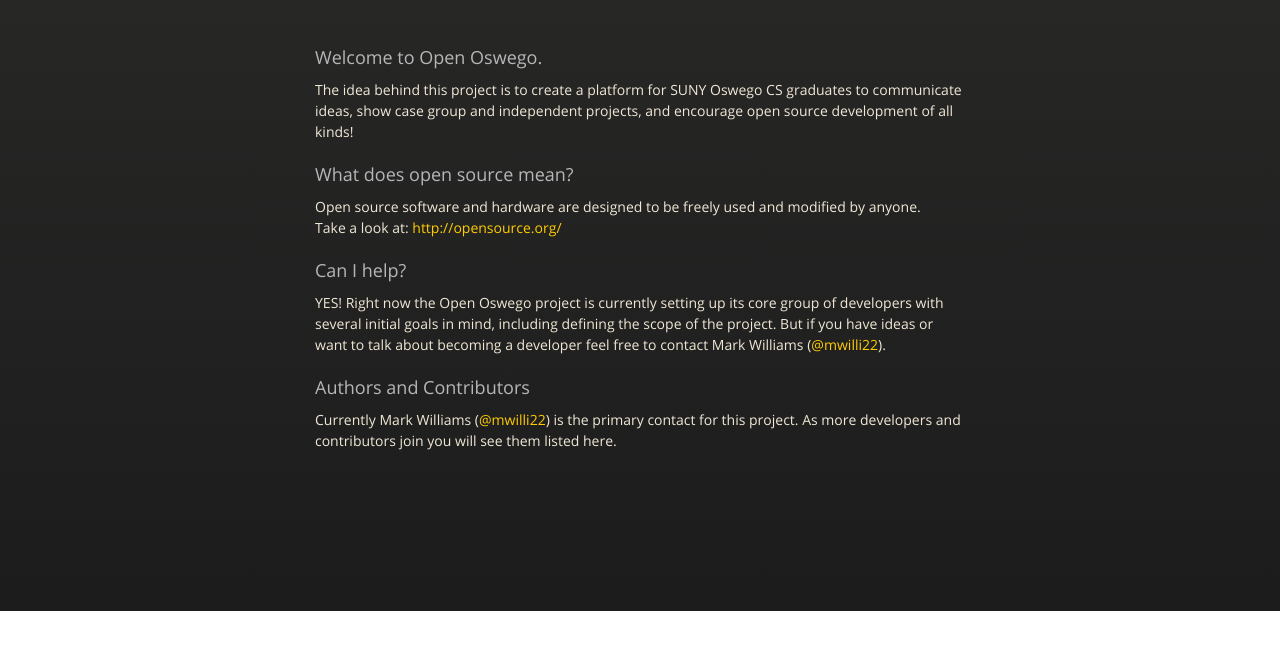
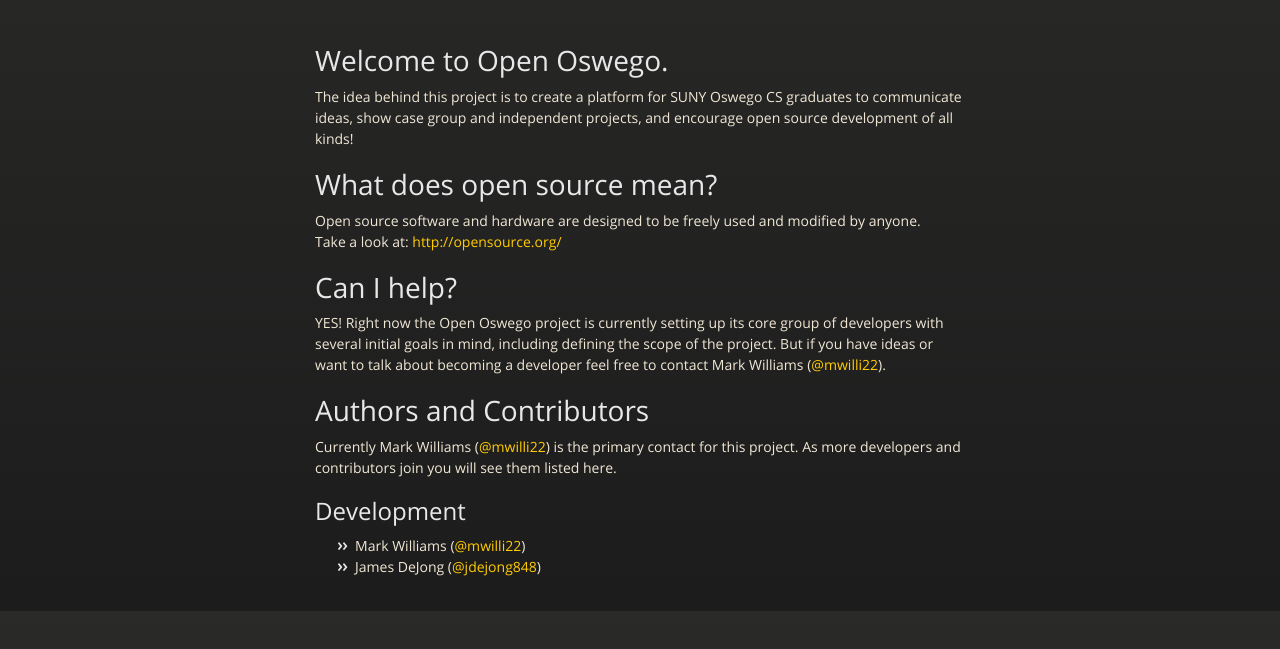
Before and after one commit to OpenOswego/OpenOswego.github.io, a plain HTML site: page index.html in a window 1280 px wide. Shown: the part 189-838 px from the top of the page. Before the commit the page ends 800 px from the top, so only its background shows below. Drawn offline with nearby package versions, Linux system fonts and the light colour scheme.

Commit message:
Replace master branch with page content via GitHub

```diff
--- a/index.html
+++ b/index.html
@@ -35,26 +35,34 @@
           <span class="credits right">Hosted on GitHub Pages &mdash; Theme by <a href="https://twitter.com/michigangraham">mattgraham</a></span>
         </div>
 
-        <h3>
-<a id="welcome-to-open-oswego" class="anchor" href="#welcome-to-open-oswego" aria-hidden="true"><span class="octicon octicon-link"></span></a>Welcome to Open Oswego.</h3>
+        <h1>
+<a id="welcome-to-open-oswego" class="anchor" href="#welcome-to-open-oswego" aria-hidden="true"><span class="octicon octicon-link"></span></a>Welcome to Open Oswego.</h1>
 
 <p>The idea behind this project is to create a platform for SUNY Oswego CS graduates to communicate ideas, show case group and independent projects,  and encourage open source development of all kinds!</p>
 
-<h3>
-<a id="what-does-open-source-mean" class="anchor" href="#what-does-open-source-mean" aria-hidden="true"><span class="octicon octicon-link"></span></a>What does open source mean?</h3>
+<h1>
+<a id="what-does-open-source-mean" class="anchor" href="#what-does-open-source-mean" aria-hidden="true"><span class="octicon octicon-link"></span></a>What does open source mean?</h1>
 
 <p>Open source software and hardware are designed to be freely used and modified by anyone.<br>
 Take a look at: <a href="http://opensource.org/">http://opensource.org/</a></p>
 
-<h3>
-<a id="can-i-help" class="anchor" href="#can-i-help" aria-hidden="true"><span class="octicon octicon-link"></span></a>Can I help?</h3>
+<h1>
+<a id="can-i-help" class="anchor" href="#can-i-help" aria-hidden="true"><span class="octicon octicon-link"></span></a>Can I help?</h1>
 
 <p>YES!  Right now the Open Oswego project is currently setting up its core group of developers with several initial goals in mind, including defining the scope of the project.  But if you have ideas or want to talk about becoming a developer feel free to contact Mark Williams (<a href="https://github.com/mwilli22" class="user-mention">@mwilli22</a>).</p>
 
-<h3>
-<a id="authors-and-contributors" class="anchor" href="#authors-and-contributors" aria-hidden="true"><span class="octicon octicon-link"></span></a>Authors and Contributors</h3>
+<h1>
+<a id="authors-and-contributors" class="anchor" href="#authors-and-contributors" aria-hidden="true"><span class="octicon octicon-link"></span></a>Authors and Contributors</h1>
 
 <p>Currently Mark Williams (<a href="https://github.com/mwilli22" class="user-mention">@mwilli22</a>) is the primary contact for this project.  As more developers and contributors join you will see them listed here.</p>
+
+<h2>
+<a id="development" class="anchor" href="#development" aria-hidden="true"><span class="octicon octicon-link"></span></a>Development</h2>
+
+<ul>
+<li>Mark Williams (<a href="https://github.com/mwilli22" class="user-mention">@mwilli22</a>)</li>
+<li>James DeJong (<a href="https://github.com/jdejong848" class="user-mention">@jdejong848</a>)</li>
+</ul>
       </section>
 
     </div>
--- a/params.json
+++ b/params.json
@@ -1 +1 @@
-{"name":"Openoswego.GitHub.io","tagline":"","body":"### Welcome to Open Oswego.\r\nThe idea behind this project is to create a platform for SUNY Oswego CS graduates to communicate ideas, show case group and independent projects,  and encourage open source development of all kinds!\r\n\r\n### What does open source mean?\r\nOpen source software and hardware are designed to be freely used and modified by anyone.  \r\nTake a look at: http://opensource.org/\r\n\r\n### Can I help?\r\nYES!  Right now the Open Oswego project is currently setting up its core group of developers with several initial goals in mind, including defining the scope of the project.  But if you have ideas or want to talk about becoming a developer feel free to contact Mark Williams (@mwilli22).\r\n\r\n### Authors and Contributors\r\nCurrently Mark Williams (@mwilli22) is the primary contact for this project.  As more developers and contributors join you will see them listed here.\r\n","google":"","note":"Don't delete this file! It's used internally to help with page regeneration."}
+{"name":"Openoswego.GitHub.io","tagline":"","body":"# Welcome to Open Oswego.\r\nThe idea behind this project is to create a platform for SUNY Oswego CS graduates to communicate ideas, show case group and independent projects,  and encourage open source development of all kinds!\r\n\r\n# What does open source mean?\r\nOpen source software and hardware are designed to be freely used and modified by anyone.  \r\nTake a look at: http://opensource.org/\r\n\r\n# Can I help?\r\nYES!  Right now the Open Oswego project is currently setting up its core group of developers with several initial goals in mind, including defining the scope of the project.  But if you have ideas or want to talk about becoming a developer feel free to contact Mark Williams (@mwilli22).\r\n\r\n# Authors and Contributors\r\nCurrently Mark Williams (@mwilli22) is the primary contact for this project.  As more developers and contributors join you will see them listed here.\r\n\r\n## Development\r\n* Mark Williams (@mwilli22)\r\n* James DeJong (@jdejong848)","google":"","note":"Don't delete this file! It's used internally to help with page regeneration."}
```
